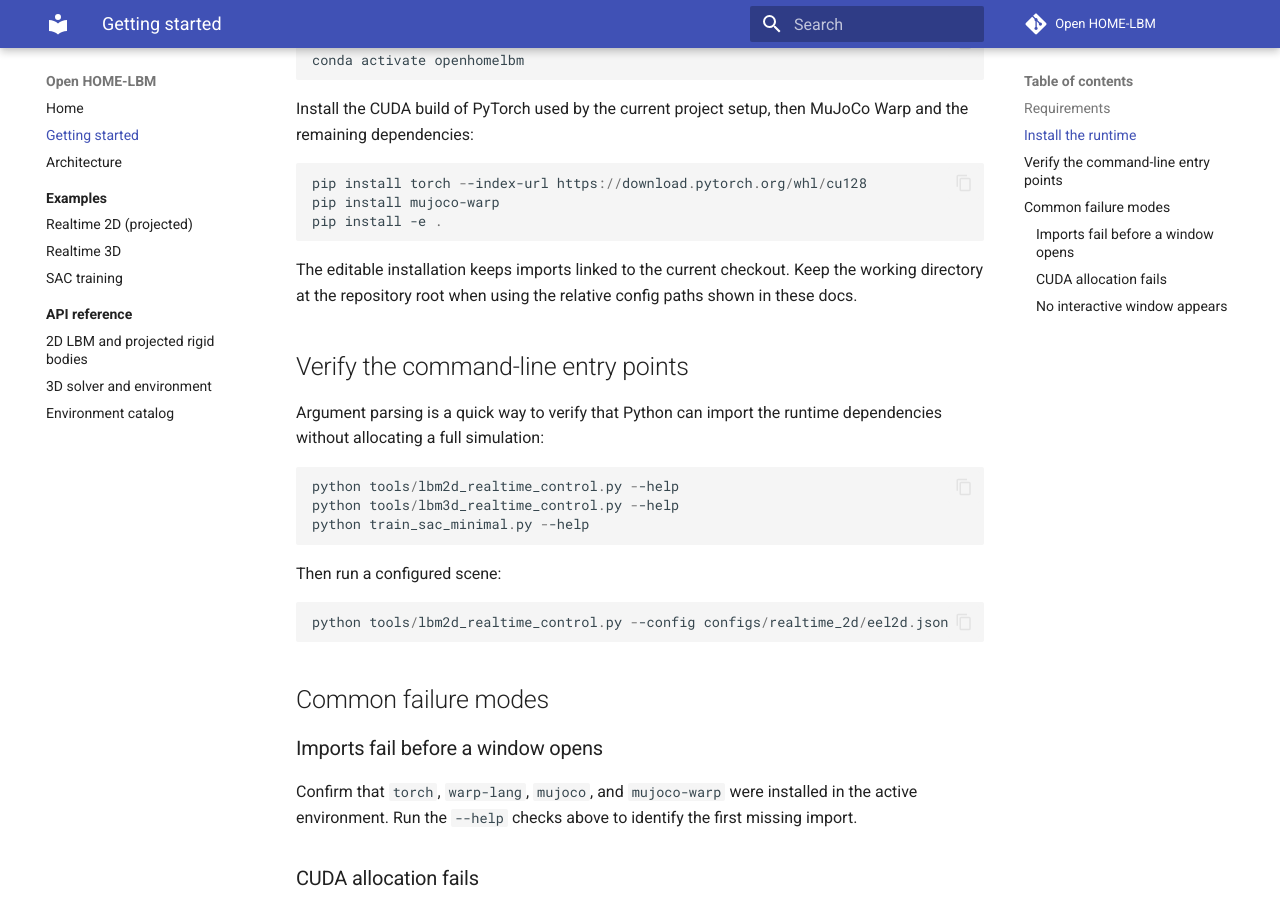
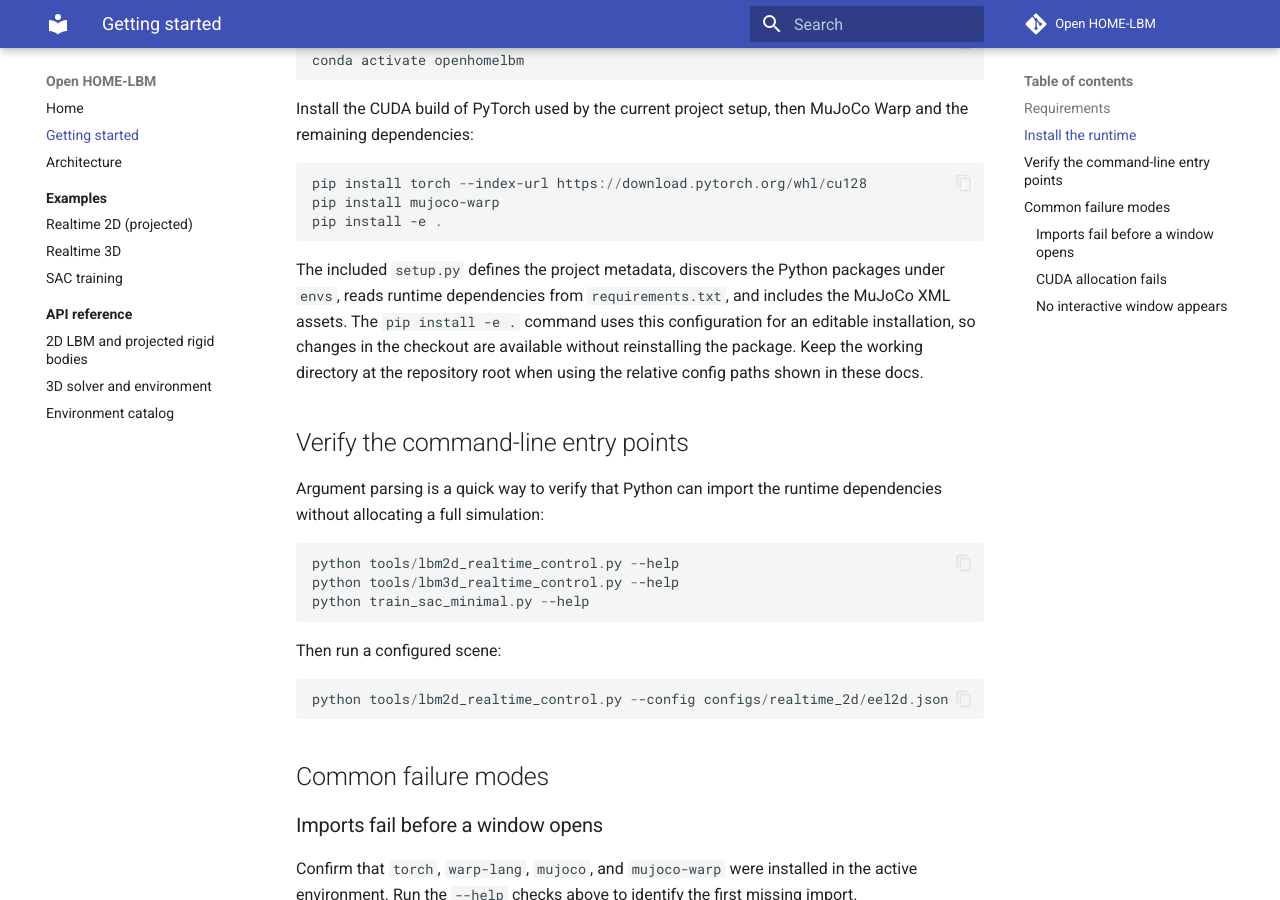
Before and after one commit to kuiwuchn/OpenHOMELBM, an MkDocs documentation site: the page built from docs/getting-started.md, in a window 1280 px wide and 900 px high, scrolled down 435 px. Built offline with MkDocs 1.6.1 and Material for MkDocs 9.7.7, drawn with Linux system fonts in a browser that asks for light colours; comment, search, counter and statistics services are not loaded.

Commit message:
docs: explain editable installation

````diff
--- a/docs/getting-started.md
+++ b/docs/getting-started.md
@@ -24,9 +24,12 @@ pip install mujoco-warp
 pip install -e .
 ```
 
-The editable installation keeps imports linked to the current checkout. Keep
-the working directory at the repository root when using the relative config
-paths shown in these docs.
+The included `setup.py` defines the project metadata, discovers the Python
+packages under `envs`, reads runtime dependencies from `requirements.txt`, and
+includes the MuJoCo XML assets. The `pip install -e .` command uses this
+configuration for an editable installation, so changes in the checkout are
+available without reinstalling the package. Keep the working directory at the
+repository root when using the relative config paths shown in these docs.
 
 ## Verify the command-line entry points
 
````
Also changed, not shown: README.md (+6 -0 lines).
